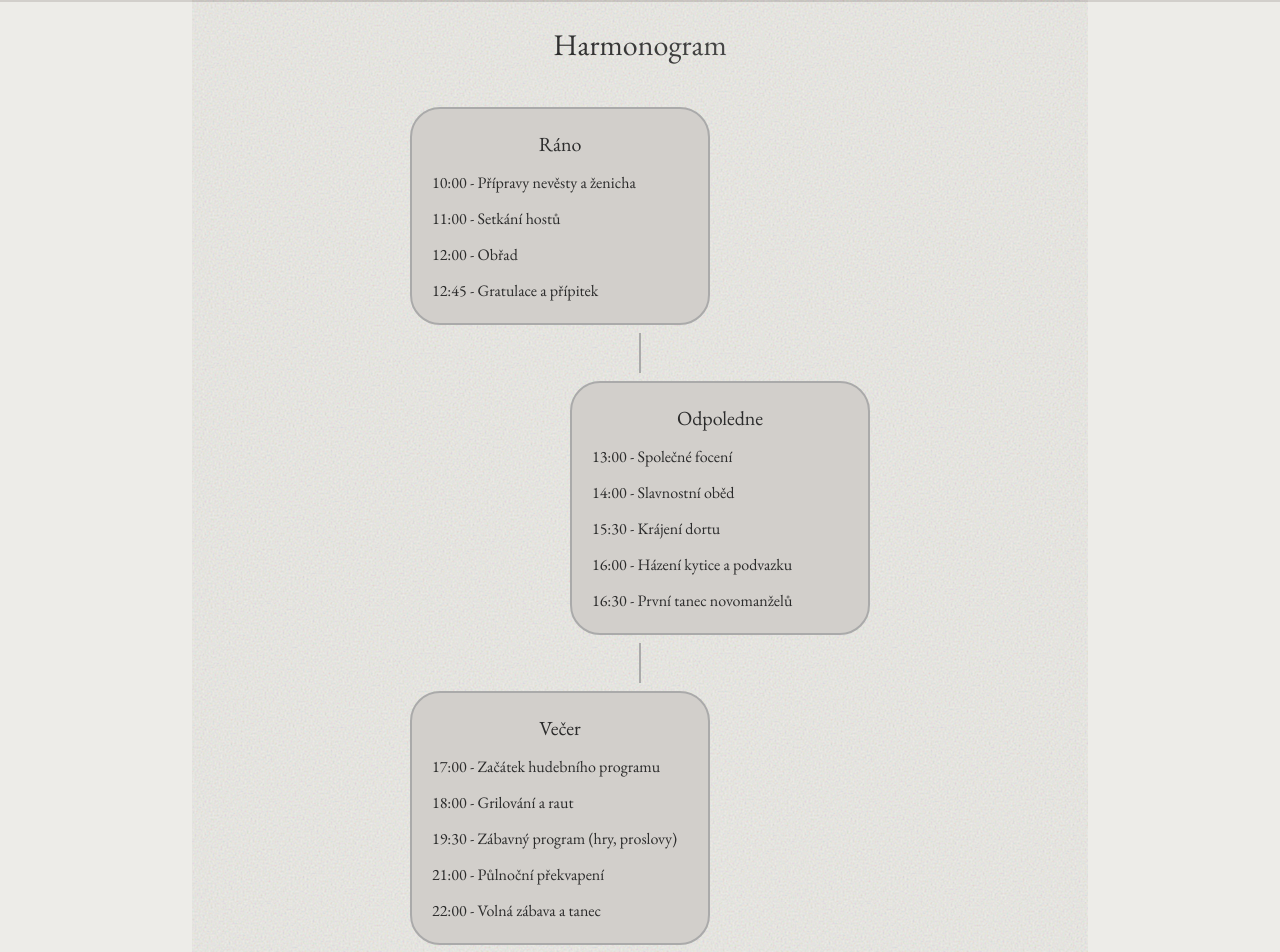
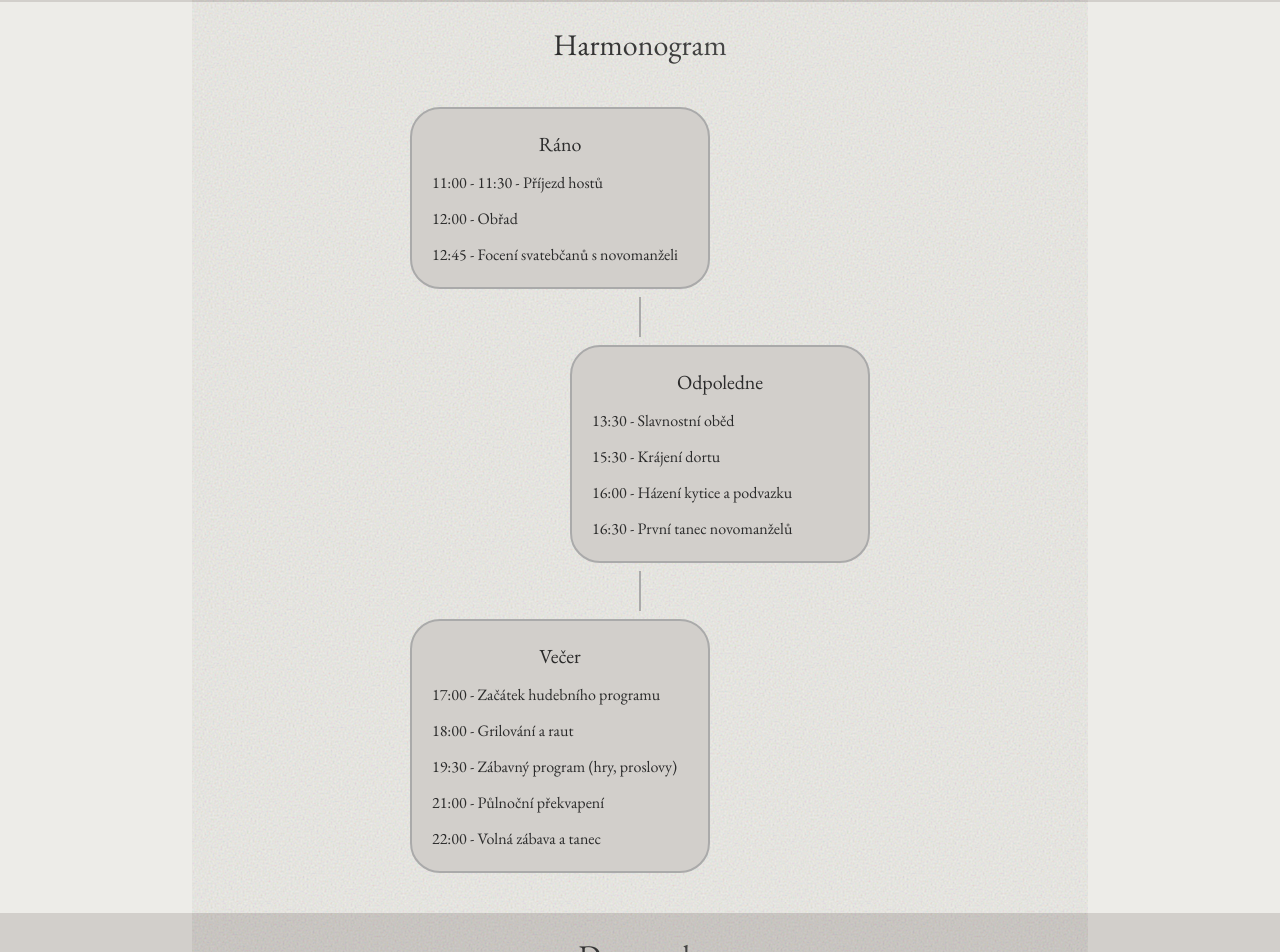
Before and after one commit to jan-cibulka/svatba2, a React (Vite) app: page / in a window 1280 px wide. Shown: the part 2530-3482 px from the top of the page. Built offline with nearby package versions, Linux system fonts and the light colour scheme; a web font is replaced by a local one.

Commit message:
Schedule.

```diff
--- a/src/components/Schedule.tsx
+++ b/src/components/Schedule.tsx
@@ -9,16 +9,14 @@ const Schedule: FC = () => {
       <div className="bubbles-wrapper">
         <div className="bubble left">
           <div className="bubble-title">Ráno</div>
-          <div className="item">10:00 - Přípravy nevěsty a ženicha</div>
-          <div className="item">11:00 - Setkání hostů</div>
+          <div className="item">11:00 - 11:30 - Příjezd hostů</div>
           <div className="item">12:00 - Obřad</div>
-          <div className="item">12:45 - Gratulace a přípitek</div>
+          <div className="item">12:45 - Focení svatebčanů s novomanželi</div>
         </div>
         <div className="divider" />
         <div className="bubble right">
           <div className="bubble-title">Odpoledne</div>
-          <div className="item">13:00 - Společné focení</div>
-          <div className="item">14:00 - Slavnostní oběd</div>
+          <div className="item">13:30 - Slavnostní oběd</div>
           <div className="item">15:30 - Krájení dortu</div>
           <div className="item">16:00 - Házení kytice a podvazku</div>
           <div className="item">16:30 - První tanec novomanželů</div>
```
